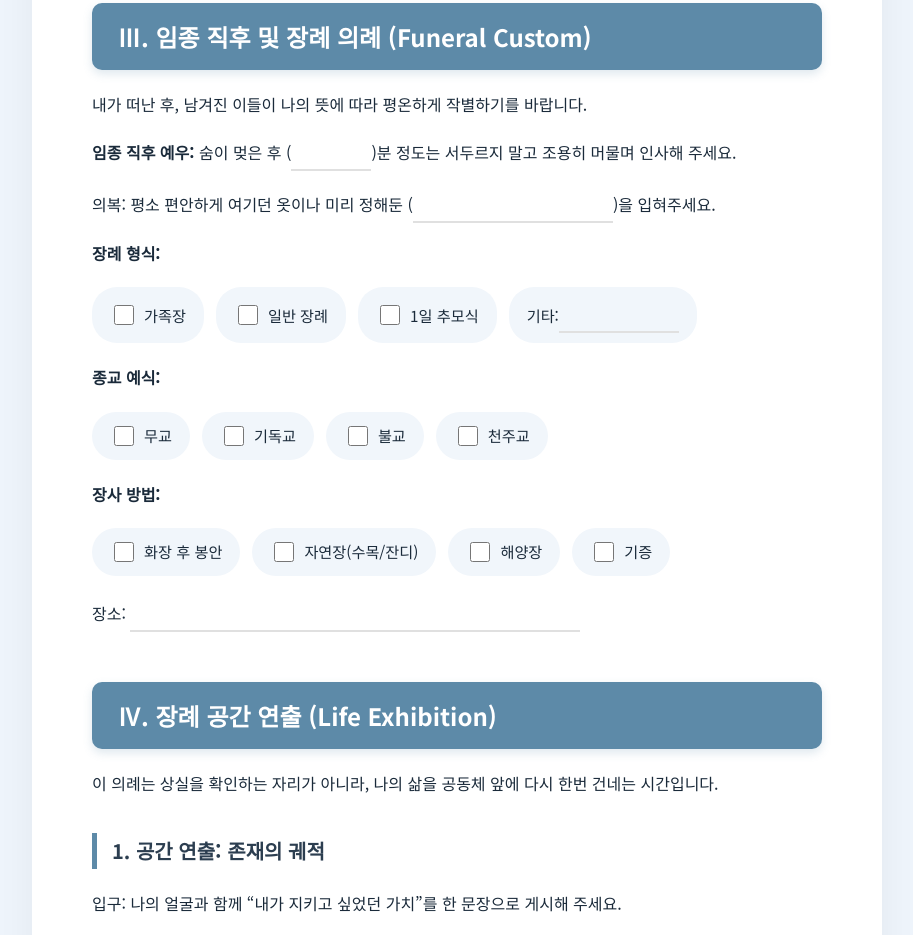
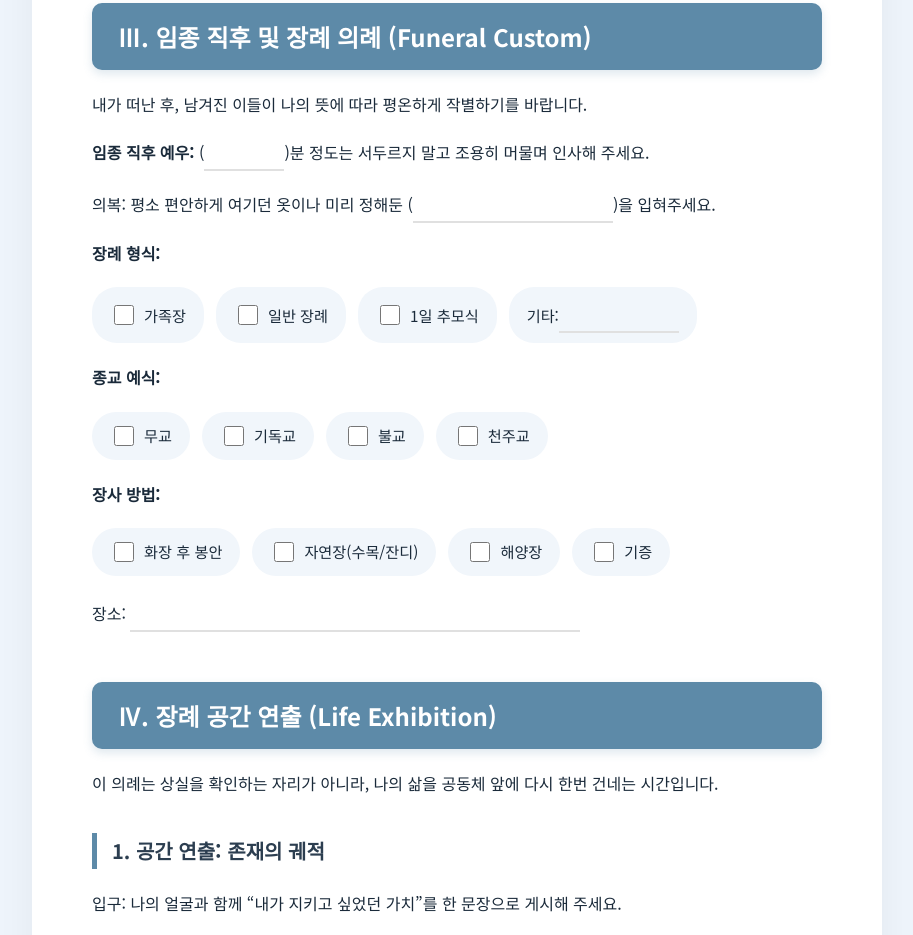
Before and after one commit to say2sky-goyo/welldying-checklist-, a plain HTML site: page Rest.html in a window 1280 px wide. Shown: the part 1779-2714 px from the top of the page, without its empty margins (183-1096 px from the left). Drawn offline with Linux system fonts and the light colour scheme.

Commit message:
Update Rest.html

```diff
--- a/Rest.html
+++ b/Rest.html
@@ -214,7 +214,7 @@
     <section>
         <h2>Ⅲ. 임종 직후 및 장례 의례 (Funeral Custom)</h2>
         <p>내가 떠난 후, 남겨진 이들이 나의 뜻에 따라 평온하게 작별하기를 바랍니다.</p>
-        <p><strong>임종 직후 예우:</strong> 숨이 멎은 후 (<input type="text" class="input-field" style="width: 80px; text-align:center;">)분 정도는 서두르지 말고 조용히 머물며 인사해 주세요.</p>
+        <p><strong>임종 직후 예우:</strong>  (<input type="text" class="input-field" style="width: 80px; text-align:center;">)분 정도는 서두르지 말고 조용히 머물며 인사해 주세요.</p>
         <p>의복: 평소 편안하게 여기던 옷이나 미리 정해둔 (<input type="text" class="input-field" style="width: 200px;">)을 입혀주세요.</p>
 
         <p><strong>장례 형식:</strong></p>
```
